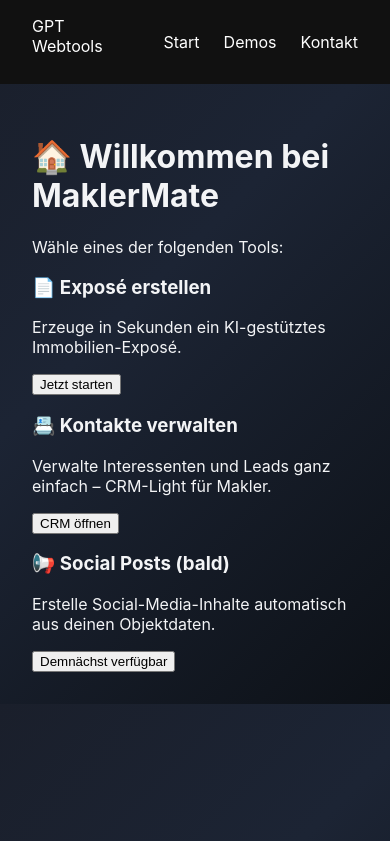
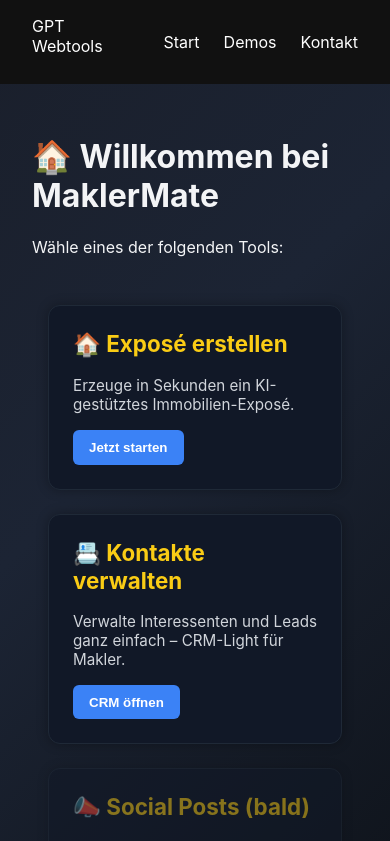
Before and after one commit to M-Sieger/MaklerMate-MVP, a React (Create React App) app: page / in a window 390 px wide. Shown: the top 841 px of the page. Built offline with nearby package versions, Linux system fonts and the light colour scheme.

Commit message:
✨ Polish ToolCards UI: Hover, responsive layout & visual improvements

```diff
--- a/src/components/ToolCards.jsx
+++ b/src/components/ToolCards.jsx
@@ -1,44 +1,43 @@
+// 📄 src/components/ToolCards.jsx
+
 import React from 'react';
 
 import { useNavigate } from 'react-router-dom';
 
-// Liste der verfügbaren Tools – individuell erweiterbar
-const tools = [
-  {
-    title: '📄 Exposé erstellen',
-    desc: 'Erzeuge in Sekunden ein KI-gestütztes Immobilien-Exposé.',
-    route: '/expose', // neue Route für dein Exposé-Tool
-    button: 'Jetzt starten'
-  },
-  {
-    title: '📇 Kontakte verwalten',
-    desc: 'Verwalte Interessenten und Leads ganz einfach – CRM-Light für Makler.',
-    route: '/crm', // CRM-Bereich
-    button: 'CRM öffnen'
-  },
-  {
-    title: '📢 Social Posts (bald)',
-    desc: 'Erstelle Social-Media-Inhalte automatisch aus deinen Objektdaten.',
-    route: '/social', // Platzhalter für spätere Erweiterung
-    button: 'Demnächst verfügbar'
-  }
-];
+import styles from '../styles/ToolCards.module.css'; // 🎨 eigenes Stylesheet
 
-// Komponente: ToolCards zeigt alle Tools als klickbare Karten
 export default function ToolCards() {
   const navigate = useNavigate();
 
   return (
-    <section id="tools" className="toolcards-section">
-      {tools.map((tool, index) => (
-        <div key={index} className="toolcard">
-          <h3>{tool.title}</h3>
-          <p>{tool.desc}</p>
-          <button onClick={() => navigate(tool.route)}>
-            {tool.button}
-          </button>
-        </div>
-      ))}
-    </section>
+    <div className={styles.cardGrid}>
+
+      {/* 🏠 Exposé Generator */}
+      <div className={styles.card}>
+        <h2>🏠 Exposé erstellen</h2>
+        <p>Erzeuge in Sekunden ein KI-gestütztes Immobilien-Exposé.</p>
+        <button onClick={() => navigate('/expose')} className={styles.cardButton}>
+          Jetzt starten
+        </button>
+      </div>
+
+      {/* 📇 CRM */}
+      <div className={styles.card}>
+        <h2>📇 Kontakte verwalten</h2>
+        <p>Verwalte Interessenten und Leads ganz einfach – CRM-Light für Makler.</p>
+        <button onClick={() => navigate('/crm')} className={styles.cardButton}>
+          CRM öffnen
+        </button>
+      </div>
+
+      {/* 📣 Social Media (Platzhalter) */}
+      <div className={`${styles.card} ${styles.disabled}`}>
+        <h2>📣 Social Posts (bald)</h2>
+        <p>Erstelle Social-Media-Inhalte automatisch aus deinen Objektdaten.</p>
+        <button disabled className={styles.cardButton}>
+          Demnächst verfügbar
+        </button>
+      </div>
+    </div>
   );
 }
--- a/src/styles/ToolCards.module.css
+++ b/src/styles/ToolCards.module.css
@@ -1,19 +1,60 @@
-/* src/components/ToolCards.module.css */
+/* 📄 src/styles/ToolCards.module.css */
+
+/* 🔳 Grid-Layout für die ToolCards */
 .cardGrid {
   display: grid;
-  grid-template-columns: repeat(auto-fit, minmax(250px, 1fr));
-  gap: 1rem;
-  padding: 1rem;
+  grid-template-columns: repeat(auto-fit, minmax(280px, 1fr));
+  gap: 1.5rem;
+  padding: 2rem 1rem;
 }
 
+/* 🧱 Einzelne Karte */
 .card {
-  background: white;
+  background-color: #111827;
+  border: 1px solid #1f2937;
   border-radius: 12px;
-  box-shadow: 0 2px 8px rgba(0,0,0,0.1);
-  padding: 1rem;
-  transition: transform 0.2s;
+  padding: 1.5rem;
+  box-shadow: 0 0 12px rgba(0,0,0,0.3);
+  transition: transform 0.2s, box-shadow 0.2s;
 }
 
+/* 🖱️ Hover-Effekt */
 .card:hover {
-  transform: scale(1.02);
+  transform: translateY(-5px);
+  box-shadow: 0 0 18px rgba(0,0,0,0.5);
 }
+
+/* 📛 Titel */
+.card h2 {
+  margin-top: 0;
+  font-size: 1.4rem;
+  color: #facc15; /* Goldton */
+}
+
+/* 📃 Beschreibung */
+.card p {
+  margin: 0.5rem 0 1rem;
+  color: #d1d5db;
+  font-size: 0.95rem;
+}
+
+/* 🖱️ Button */
+.cardButton {
+  background-color: #3b82f6;
+  color: white;
+  border: none;
+  padding: 0.6rem 1rem;
+  border-radius: 6px;
+  cursor: pointer;
+  font-weight: bold;
+}
+
+.cardButton:hover {
+  background-color: #2563eb;
+}
+
+/* 🚫 Deaktivierte Card (Social Media Platzhalter) */
+.disabled {
+  opacity: 0.5;
+  pointer-events: none;
+}
```
